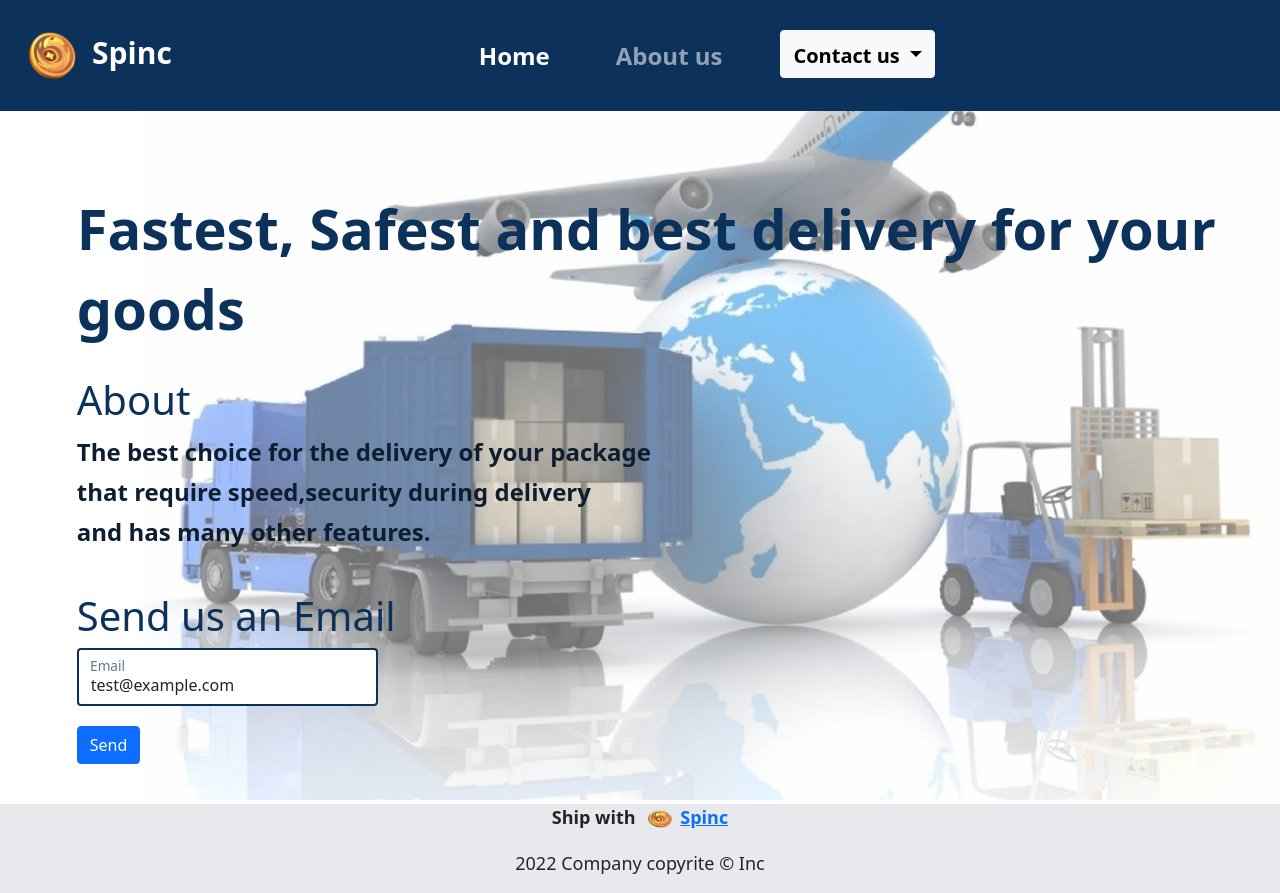
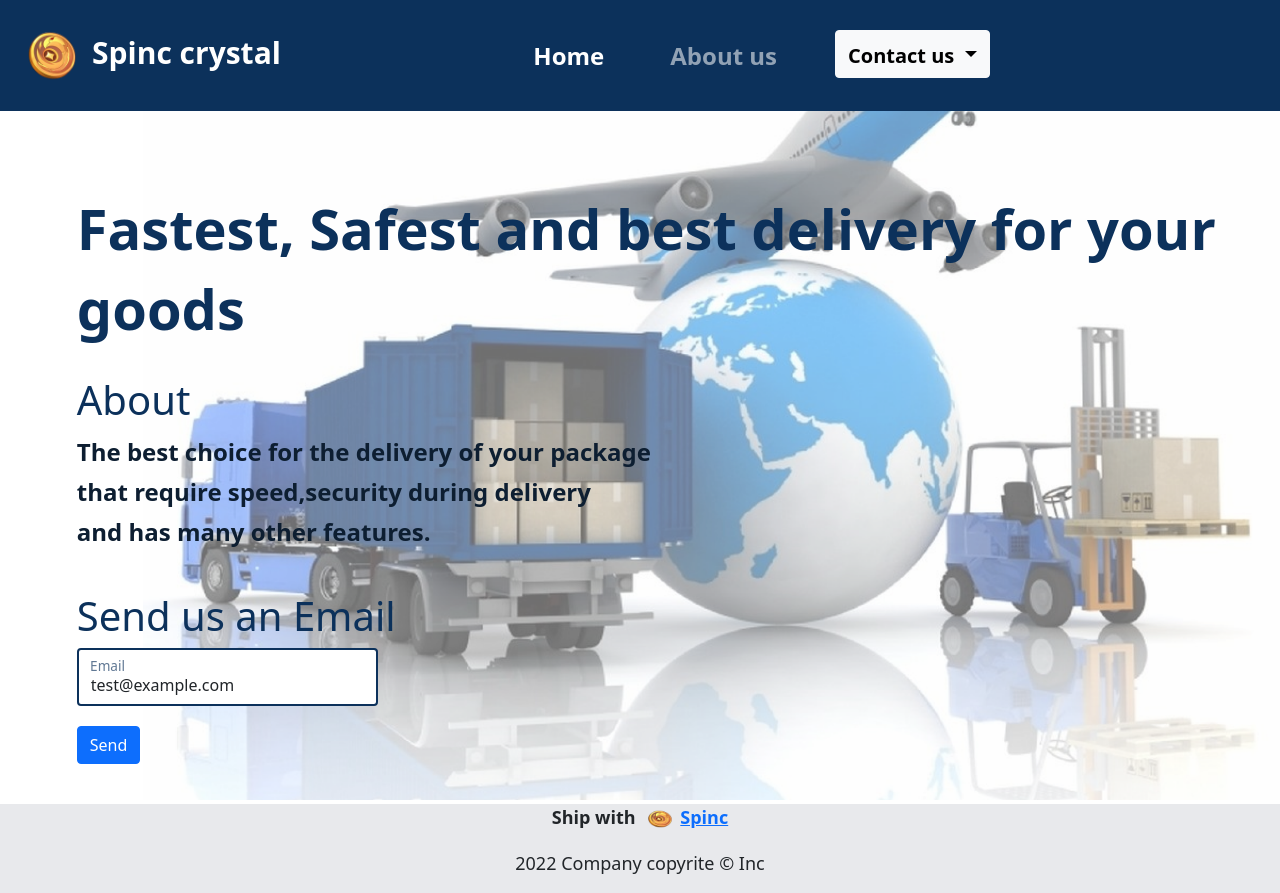
Before and after one commit to Chioma31/Shipping-App, a plain HTML site: page index.html in a window 1280 px wide. Drawn offline with nearby package versions, Linux system fonts and the light colour scheme.

```diff
--- a/index.html
+++ b/index.html
@@ -11,7 +11,7 @@
     <header>
       <nav class="navbar navbar-expand-lg navbar-dark " style="background-color: #0c315b;" >
         <div class="container-fluid" id="container">
-          <a class="navbar-brand" href="#"><img src="image/spinc.png"  alt="logo" width="80" height="85" />Spinc</a>
+          <a class="navbar-brand" href="#"><img src="image/spinc.png"  alt="logo" width="80" height="85" />Spinc crystal</a>
           <button class="navbar-toggler" type="button" data-bs-toggle="collapse" data-bs-target="#navbarNavDropdown" aria-controls="navbarNavDropdown" aria-expanded="false" aria-label="Toggle navigation">
             <span class="navbar-toggler-icon"></span>
           </button>
```
